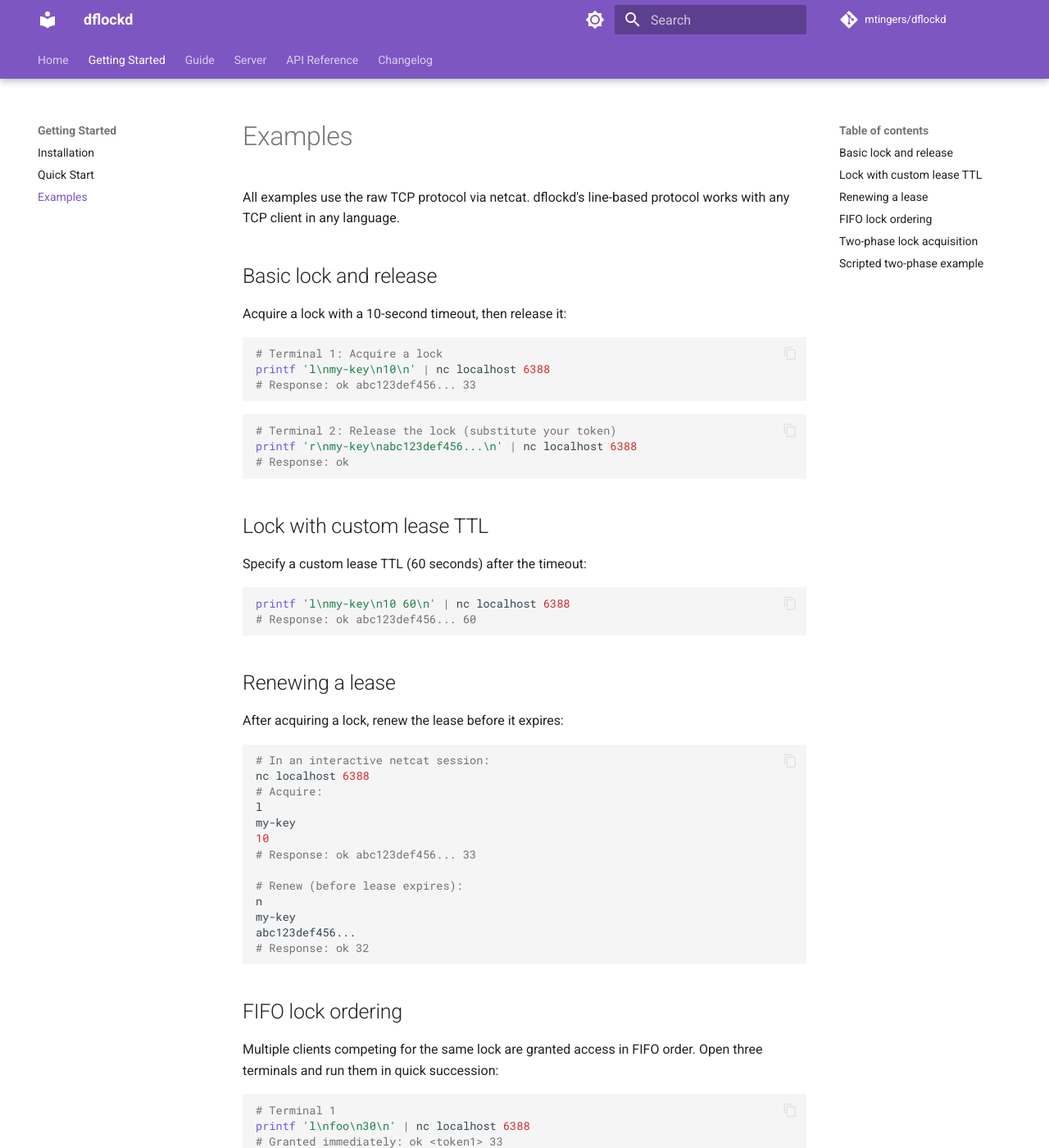
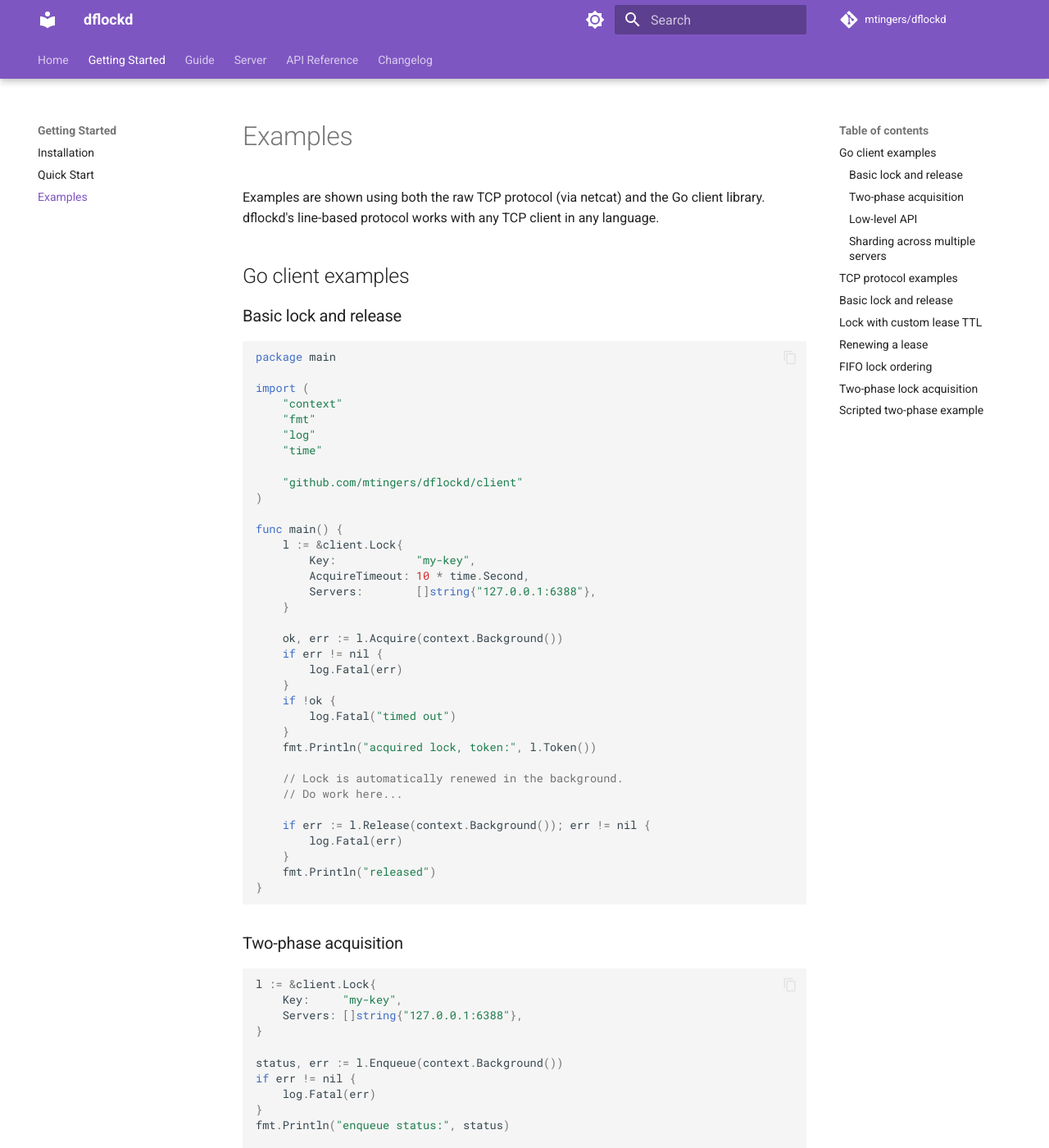
Before and after one commit to mtingers/dflockd, an MkDocs documentation site: the page built from docs/getting-started/examples.md, in a window 1280 px wide and 1400 px high. Shown: the whole window at 82% size. Built offline with MkDocs 1.6.1 and Material for MkDocs 9.7.7, drawn with Linux system fonts in a browser that asks for light colours; comment, search, counter and statistics services are not loaded; some of the changed text lies outside the part shown.

Commit message:
docs: add client documentation

````diff
--- a/docs/getting-started/examples.md
+++ b/docs/getting-started/examples.md
@@ -1,6 +1,125 @@
 # Examples
 
-All examples use the raw TCP protocol via netcat. dflockd's line-based protocol works with any TCP client in any language.
+Examples are shown using both the raw TCP protocol (via netcat) and the Go client library. dflockd's line-based protocol works with any TCP client in any language.
+
+## Go client examples
+
+### Basic lock and release
+
+```go
+package main
+
+import (
+    "context"
+    "fmt"
+    "log"
+    "time"
+
+    "github.com/mtingers/dflockd/client"
+)
+
+func main() {
+    l := &client.Lock{
+        Key:            "my-key",
+        AcquireTimeout: 10 * time.Second,
+        Servers:        []string{"127.0.0.1:6388"},
+    }
+
+    ok, err := l.Acquire(context.Background())
+    if err != nil {
+        log.Fatal(err)
+    }
+    if !ok {
+        log.Fatal("timed out")
+    }
+    fmt.Println("acquired lock, token:", l.Token())
+
+    // Lock is automatically renewed in the background.
+    // Do work here...
+
+    if err := l.Release(context.Background()); err != nil {
+        log.Fatal(err)
+    }
+    fmt.Println("released")
+}
+```
+
+### Two-phase acquisition
+
+```go
+l := &client.Lock{
+    Key:     "my-key",
+    Servers: []string{"127.0.0.1:6388"},
+}
+
+status, err := l.Enqueue(context.Background())
+if err != nil {
+    log.Fatal(err)
+}
+fmt.Println("enqueue status:", status)
+
+if status == "queued" {
+    // Application logic between enqueue and wait
+    fmt.Println("notifying external system...")
+
+    ok, err := l.Wait(context.Background(), 30*time.Second)
+    if err != nil {
+        log.Fatal(err)
+    }
+    if !ok {
+        log.Fatal("timed out waiting")
+    }
+}
+
+defer l.Release(context.Background())
+fmt.Println("lock held, doing work...")
+```
+
+### Low-level API
+
+```go
+c, err := client.Dial("127.0.0.1:6388")
+if err != nil {
+    log.Fatal(err)
+}
+defer c.Close()
+
+token, lease, err := client.Acquire(c, "my-key", 10*time.Second)
+if err != nil {
+    log.Fatal(err)
+}
+fmt.Printf("acquired: token=%s lease=%ds\n", token, lease)
+
+remaining, err := client.Renew(c, "my-key", token)
+if err != nil {
+    log.Fatal(err)
+}
+fmt.Printf("renewed: %ds remaining\n", remaining)
+
+if err := client.Release(c, "my-key", token); err != nil {
+    log.Fatal(err)
+}
+fmt.Println("released")
+```
+
+### Sharding across multiple servers
+
+```go
+l := &client.Lock{
+    Key: "my-key",
+    Servers: []string{
+        "10.0.0.1:6388",
+        "10.0.0.2:6388",
+        "10.0.0.3:6388",
+    },
+    // CRC32Shard is the default; each key is routed to one server
+}
+
+ok, err := l.Acquire(context.Background())
+// ...
+```
+
+## TCP protocol examples
 
 ## Basic lock and release
 
--- a/mkdocs.yml
+++ b/mkdocs.yml
@@ -59,6 +59,7 @@ nav:
     - Examples: getting-started/examples.md
   - Guide:
     - Architecture: guide/architecture.md
+    - Go Client: guide/client.md
   - Server:
     - Configuration: server/configuration.md
   - API Reference:
````
Also changed, not shown: CHANGELOG.md (+13 -0 lines), README.md (+39 -4 lines), docs/api/protocol.md (+6 -0 lines), docs/guide/architecture.md (+10 -8 lines), docs/guide/client.md (added, +235 -0 lines), docs/index.md (+3 -1 lines).
